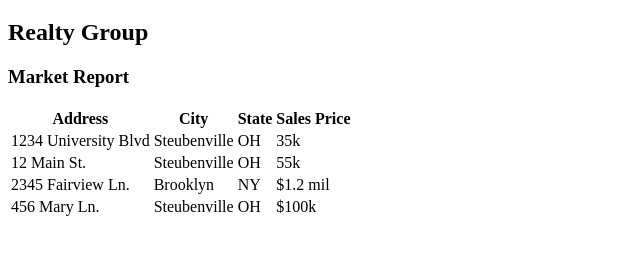
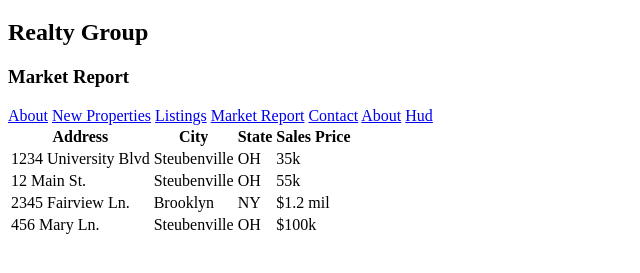
Before and after one commit to BekahHW/exceptional-realty, a plain HTML site: page market-report.html in a window 1280 px wide. Shown: the part 61-334 px from the top of the page, without its empty margins (0-640 px from the left). Drawn offline with Linux system fonts and the light colour scheme.

Commit message:
Add navigation content

```diff
--- a/market-report.html
+++ b/market-report.html
@@ -12,10 +12,20 @@
   <title>Exceptional Realty Group - Luxury Homes - Listings</title>
   <!-- This is a comment! -->
     <body>
+
       <h1>Exceptional</h1>
       <h2>Realty Group</h2>
 
       <h3>Market Report</h3>
+
+      <!-- links -->
+      <a href="index.html">About</a>
+      <a href="new-properties.html">New Properties</a>
+      <a href="real-estate-listings.html">Listings</a>
+      <a href="market-report.html">Market Report</a>
+      <a href="contact.html">Contact</a>
+      <a href="index.html">About</a>
+      <a href="http://hud.gov" target="_blank">Hud</a>
 
       <table>
         <tr>
```
